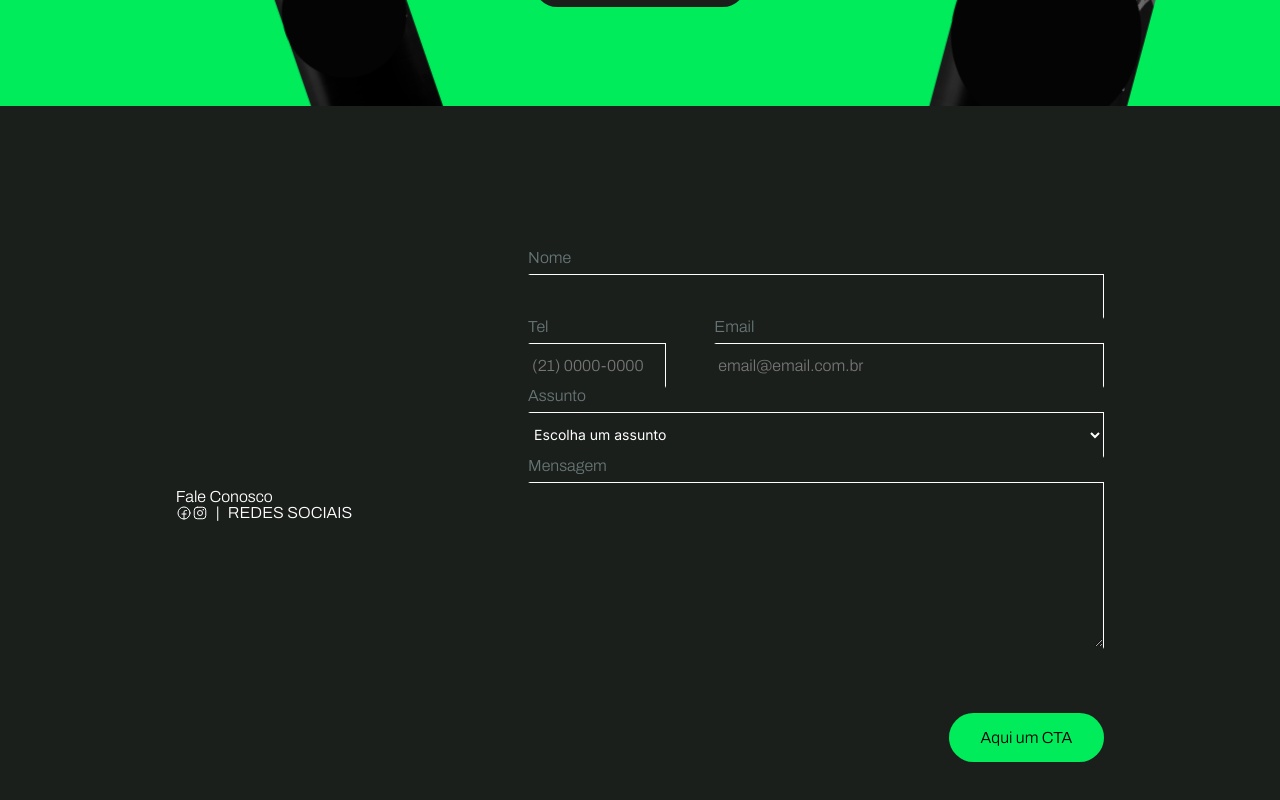
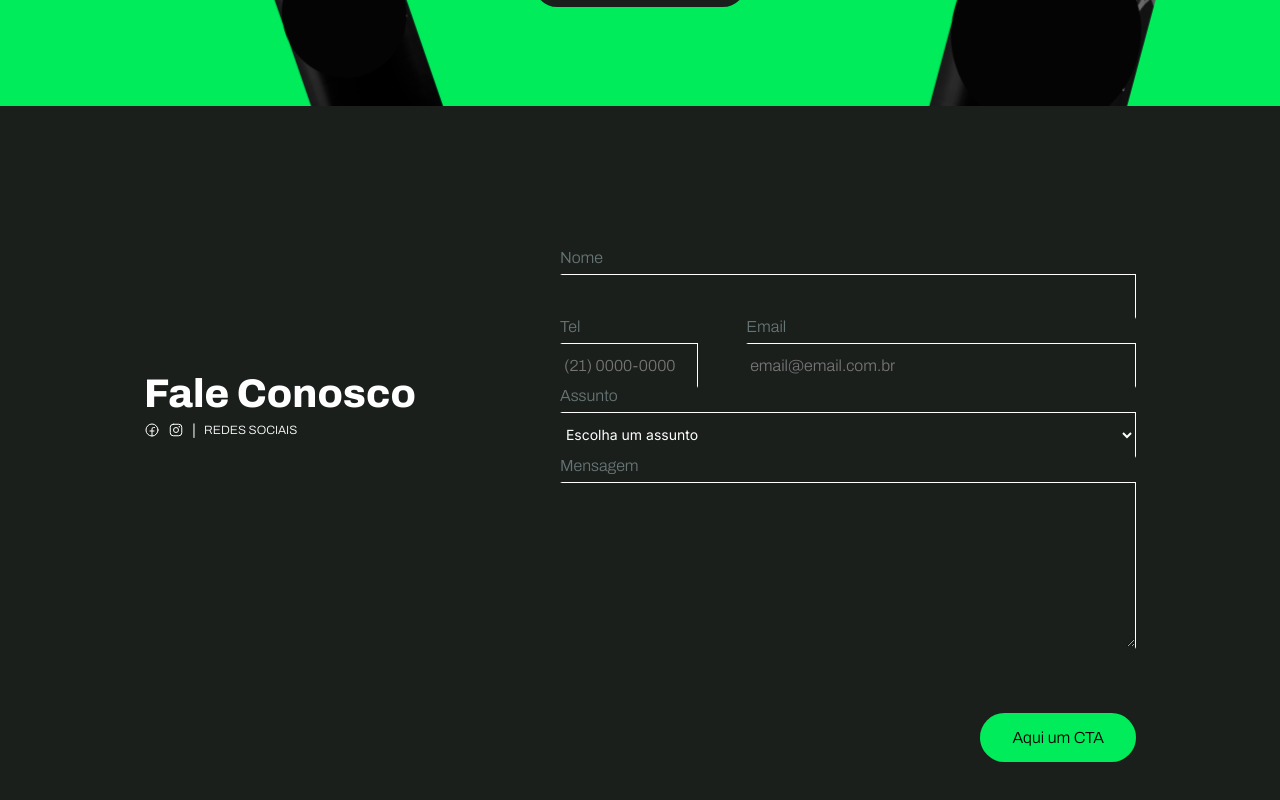
Before and after one commit to EriveltonSouzaCampos/Conecta, a React (Vite) app: page / in a window 1280 px wide. Shown: the part 2306-3106 px from the top of the page. Built offline with nearby package versions, Linux system fonts and the light colour scheme; a web font is replaced by a local one.

Commit message:
feat: finished style of form section

```diff
--- a/src/App.module.css
+++ b/src/App.module.css
@@ -130,14 +130,56 @@
 }
 .askUs{
     color: #FFF;
+    margin-bottom: 13rem;
+}
+.askUs > h1{
+    font-size: 2.5rem;
+    font-weight: 700;
+    font-family: 'Archivo';
+    line-height: 1.4;
 }
 .socialMedia{
     display: flex;
     gap: 0.5rem;
+    align-items: center;
+}
+.socialMedia > span{
+    display: flex;
+    gap: 0.5rem;
+}
+.socialMedia > p{
+    font-size: 0.75rem;
 }
 .forms{
     width: 45%;
 }
+.copyrigth{
+    background-color: var(--gray-500);
+    display: flex;
+    justify-content: space-around;
+    padding: 1rem 0;
+    flex-wrap: wrap;
+    font-family: 'inter';
+}
+.copyrigth  > p{
+    color: #667575;
+    font-size: 0.75rem;
+    font-weight: 400;
+}
+.copyrigth > div{
+    display: flex;
+    align-items: center;
+    gap: 0.4rem;
+    color: #FFF;
+}
+.copyrigth > div p:first-child{
+    font-size: 0.5625rem;
+    font-weight: 400;
+}
+.copyrigth > div p:nth-child(2){
+    font-weight: 600;
+}
+
 /*Medias*/
 
 /*Media Products*/
@@ -276,3 +318,6 @@
     }
 }
 /*end*/
+/*form*/
+
+/*end*/
```
